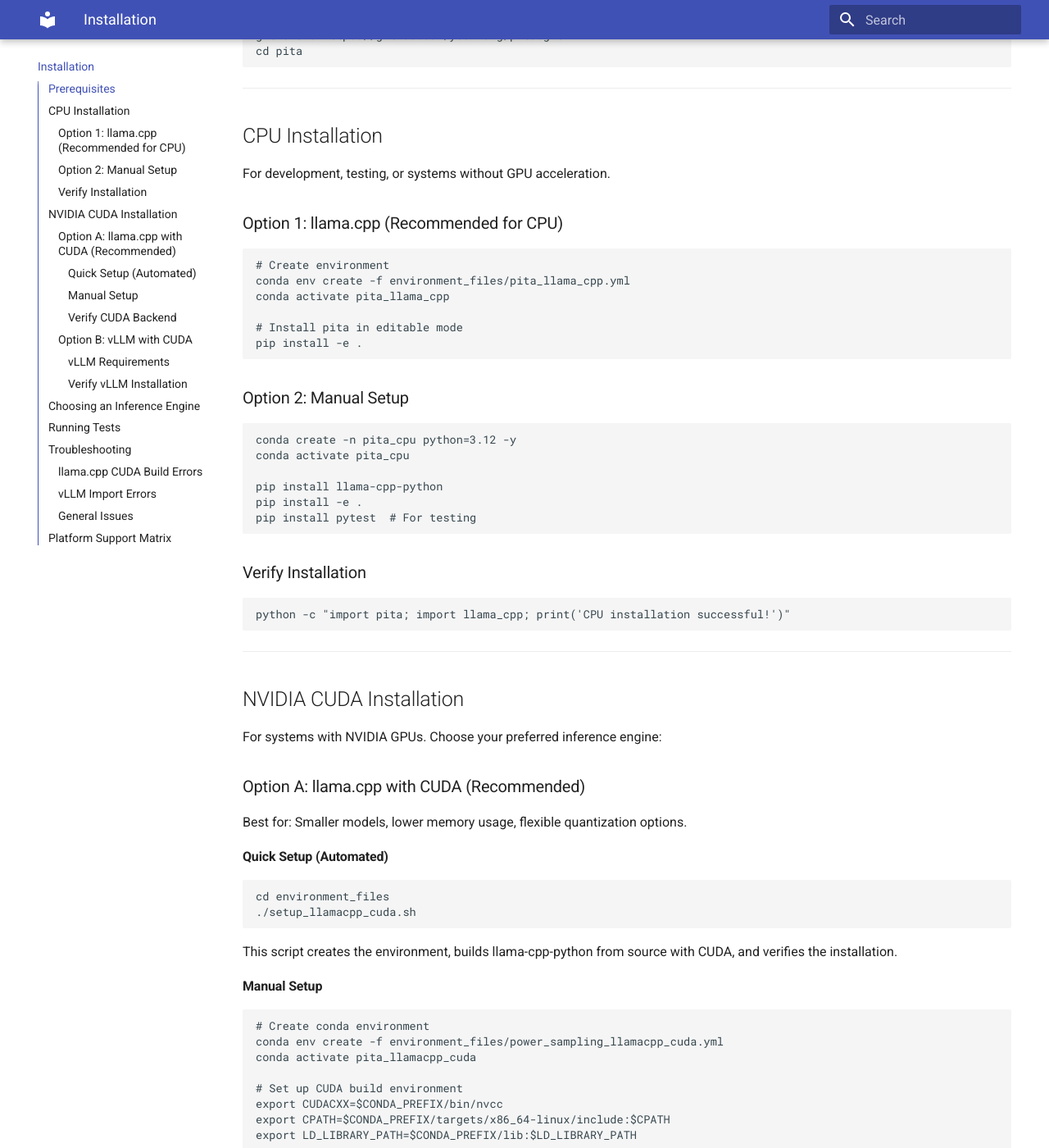
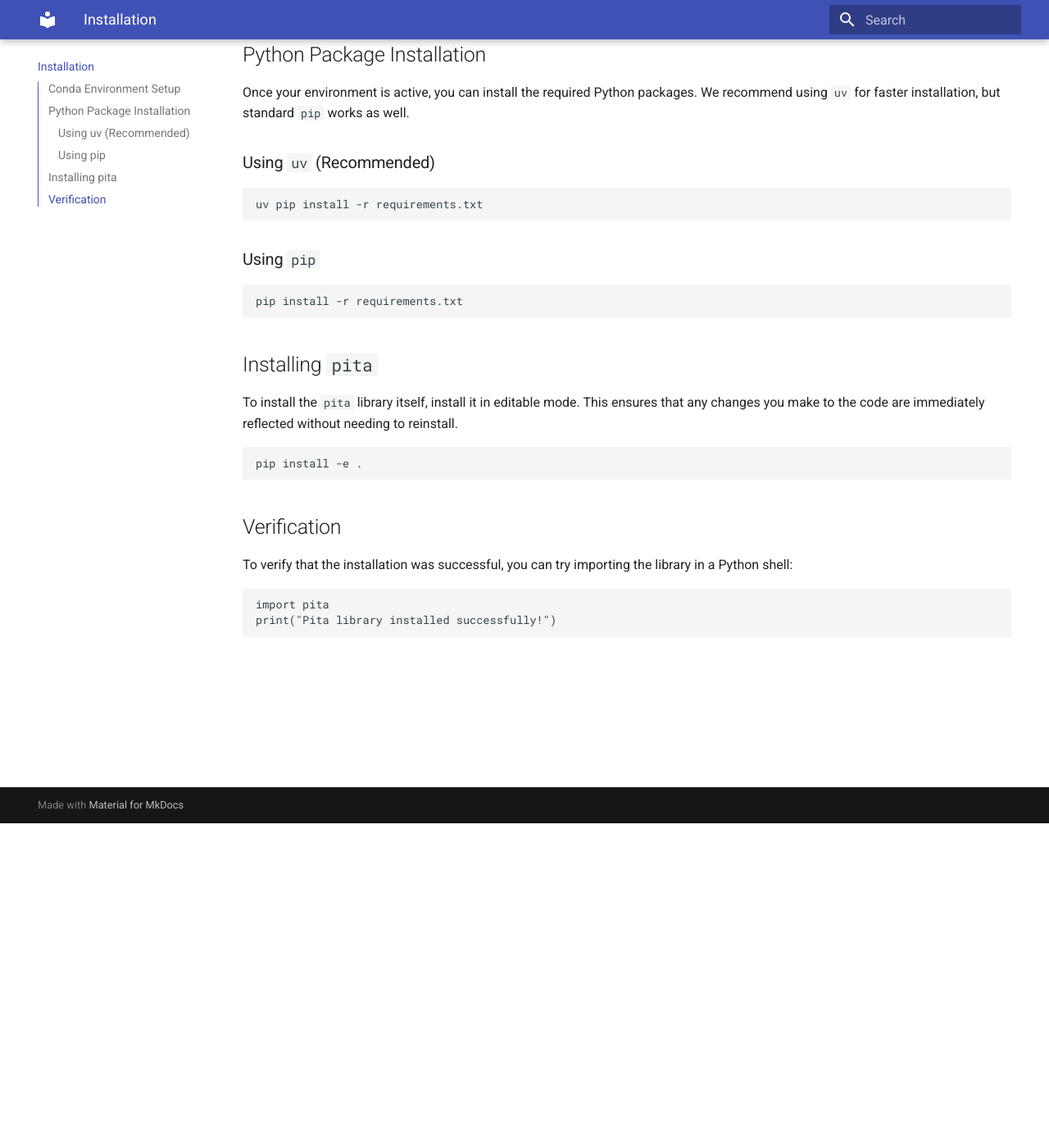
Before and after one commit to cobi-inc/pita, an MkDocs documentation site: the page built from docs/installation.md, in a window 1280 px wide and 1400 px high, scrolled down 396 px. Shown: the whole window at 82% size. Built offline with MkDocs 1.6.1 and Material for MkDocs 9.7.7, drawn with Linux system fonts in a browser that asks for light colours; some of the changed text lies outside the part shown.

Commit message:
Revert "fixed the installation and library files to be simpler and updated the documentation to reflect the changes"
This reverts commit 8abbf8a8a322bb88329f23bf20409751a6cb3845.

````diff
--- a/docs/installation.md
+++ b/docs/installation.md
@@ -1,196 +1,43 @@
-# Installation Guide
+# Installation
 
-This guide explains how to install and set up PITA for different hardware configurations and inference engines.
+## Conda Environment Setup
 
-## Prerequisites
-
-- **Conda** (Miniconda or Anaconda) for environment management
-- **Git** for cloning the repository
+It is highly recommended to use a Conda environment to manage dependencies and avoid conflicts. You can create the environment using the provided `power_sampling.yml` file.
 
 ```bash
-git clone https://github.com/your-org/pita.git
-cd pita
+conda env create -f power_sampling.yml
+conda activate power_sampling
 ```
 
----
+## Python Package Installation
 
-## CPU Installation
+Once your environment is active, you can install the required Python packages. We recommend using `uv` for faster installation, but standard `pip` works as well.
 
-For development, testing, or systems without GPU acceleration.
-
-### Option 1: llama.cpp (Recommended for CPU)
+### Using `uv` (Recommended)
 
 ```bash
-# Create environment
-conda env create -f environment_files/pita_llama_cpp.yml
-conda activate pita_llama_cpp
+uv pip install -r requirements.txt
+```
 
-# Install pita in editable mode
+### Using `pip`
+
+```bash
+pip install -r requirements.txt
+```
+
+## Installing `pita`
+
+To install the `pita` library itself, install it in editable mode. This ensures that any changes you make to the code are immediately reflected without needing to reinstall.
+
+```bash
 pip install -e .
 ```
 
-### Option 2: Manual Setup
+## Verification
 
-```bash
-conda create -n pita_cpu python=3.12 -y
-conda activate pita_cpu
+To verify that the installation was successful, you can try importing the library in a Python shell:
 
-pip install llama-cpp-python
-pip install -e .
-pip install pytest  # For testing
+```python
+import pita
+print("Pita library installed successfully!")
 ```
-
-### Verify Installation
-
-```bash
-python -c "import pita; import llama_cpp; print('CPU installation successful!')"
-```
-
----
-
-## NVIDIA CUDA Installation
-
-For systems with NVIDIA GPUs. Choose your preferred inference engine:
-
-### Option A: llama.cpp with CUDA (Recommended)
-
-Best for: Smaller models, lower memory usage, flexible quantization options.
-
-#### Quick Setup (Automated)
-
-```bash
-cd environment_files
-./setup_llamacpp_cuda.sh
-```
-
-This script creates the environment, builds llama-cpp-python from source with CUDA, and verifies the installation.
-
-#### Manual Setup
-
-```bash
-# Create conda environment
-conda env create -f environment_files/power_sampling_llamacpp_cuda.yml
-conda activate pita_llamacpp_cuda
-
-# Set up CUDA build environment
-export CUDACXX=$CONDA_PREFIX/bin/nvcc
-export CPATH=$CONDA_PREFIX/targets/x86_64-linux/include:$CPATH
-export LD_LIBRARY_PATH=$CONDA_PREFIX/lib:$LD_LIBRARY_PATH
-
-# Build llama-cpp-python with CUDA support
-CMAKE_ARGS="-DGGML_CUDA=on -DCMAKE_CUDA_FLAGS=-allow-unsupported-compiler" \
-  pip install llama-cpp-python --no-cache-dir
-
-# Install pita
-pip install -e .
-```
-
-#### Verify CUDA Backend
-
-```bash
-python -c "
-import os
-lib_dir = os.path.dirname(__import__('llama_cpp').__file__) + '/lib'
-libs = os.listdir(lib_dir)
-assert 'libggml-cuda.so' in libs, 'CUDA backend not found!'
-print('CUDA backend installed:', [l for l in libs if 'cuda' in l])
-"
-```
-
----
-
-### Option B: vLLM with CUDA
-
-Best for: Large models, high throughput, production deployments.
-
-```bash
-# Create environment with vLLM and CUDA 12.8
-conda env create -f environment_files/power_sampling_vllm_cuda.yml
-conda activate power_sampling
-
-# Install pita
-pip install -e .
-```
-
-#### vLLM Requirements
-
-- NVIDIA GPU with compute capability 7.0+ (Volta, Turing, Ampere, Ada, Hopper)
-- CUDA 12.x driver installed on host system
-- Sufficient GPU memory for your target model
-
-#### Verify vLLM Installation
-
-```bash
-python -c "import vllm; print(f'vLLM {vllm.__version__} installed successfully')"
-```
-
----
-
-## Choosing an Inference Engine
-
-| Feature | llama.cpp | vLLM |
-|---------|-----------|------|
-| **Best for** | Experimentation, quantized models | Production, high throughput |
-| **Memory usage** | Lower (supports aggressive quantization) | Higher |
-| **Model formats** | GGUF | HuggingFace, GPTQ, AWQ |
-| **Batch processing** | Limited | Excellent |
-| **Setup complexity** | Simple | Moderate |
-
----
-
-## Running Tests
-
-After installation, verify everything works:
-
-```bash
-# Run the test suite
-pytest tests/ -v
-
-# Run specific backend tests
-pytest tests/inference/ -v -k "llama"  # llama.cpp tests
-pytest tests/inference/ -v -k "vllm"   # vLLM tests
-```
-
----
-
-## Troubleshooting
-
-### llama.cpp CUDA Build Errors
-
-**"unsupported GNU version"**: Add the compiler compatibility flag:
-```bash
-CMAKE_ARGS="-DGGML_CUDA=on -DCMAKE_CUDA_FLAGS=-allow-unsupported-compiler" pip install llama-cpp-python
-```
-
-**"cuda_runtime.h: No such file"**: Set the CUDA headers path:
-```bash
-export CPATH=$CONDA_PREFIX/targets/x86_64-linux/include:$CPATH
-```
-
-### vLLM Import Errors
-
-**GPU not detected**: Ensure NVIDIA drivers are installed:
-```bash
-nvidia-smi  # Should show your GPU
-```
-
-### General Issues
-
-**Environment conflicts**: Create a fresh environment:
-```bash
-conda env remove -n <env_name> -y
-conda env create -f <environment_file.yml>
-```
-
----
-
-## Platform Support Matrix
-
-| Platform | llama.cpp | vLLM | Status |
-|----------|-----------|------|--------|
-| Linux + NVIDIA CUDA | ✅ | ✅ | Fully supported |
-| Linux + CPU | ✅ | ❌ | llama.cpp only |
-| macOS + Apple Silicon | 🔄 | ❌ | In development |
-| Linux + AMD ROCm | 🔄 | 🔄 | In development |
-
-✅ = Supported | 🔄 = In development | ❌ = Not supported
````
Also changed, not shown: environment_files/llamacpp_cuda_README.md (+26 -74 lines), pyproject.toml (+71 -8 lines), 1 other file.
